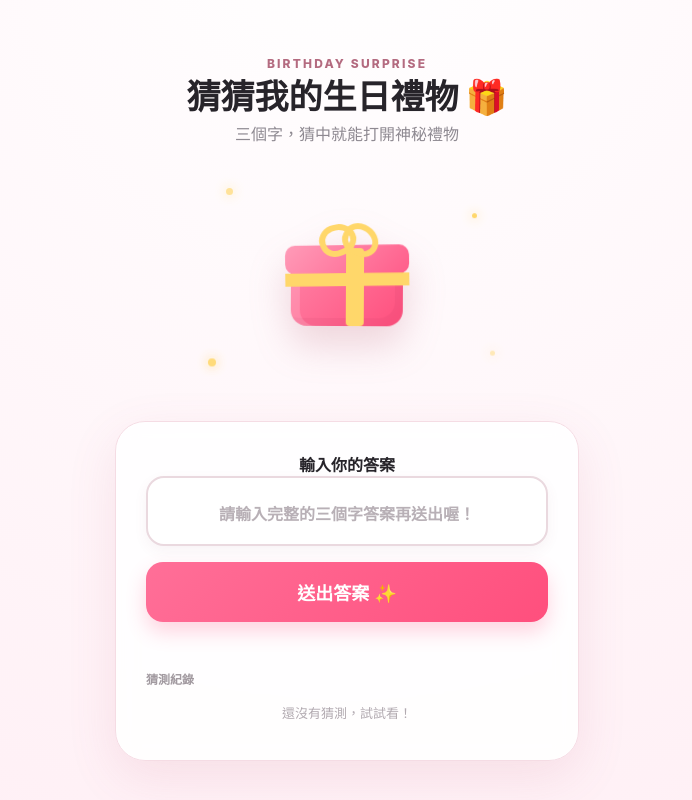
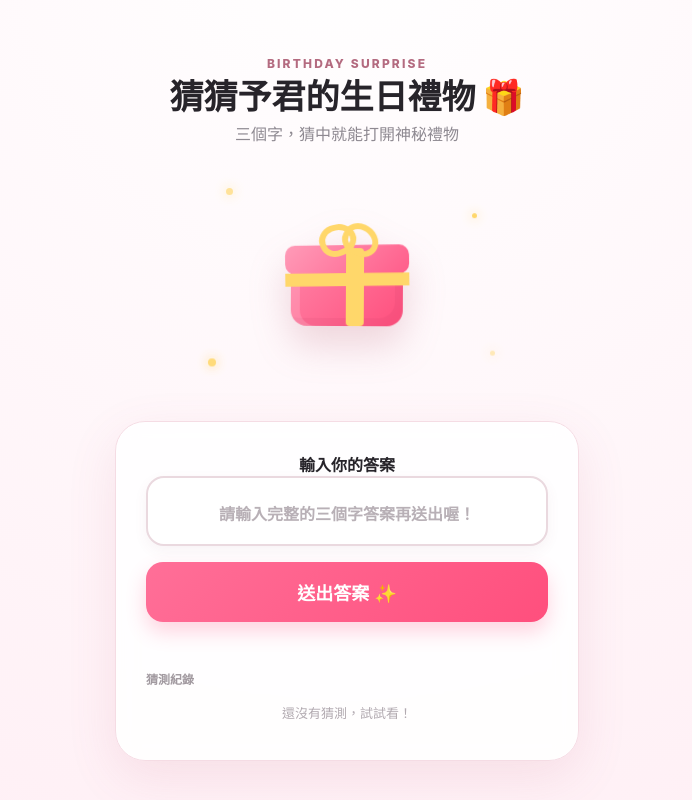
Before and after one commit to YuJunShengZhan/birthday_gift0826, a plain HTML site: page index.html in a window 1280 px wide. Shown: the whole page, without its empty margins (293-985 px from the left). Drawn offline with Linux system fonts and the light colour scheme.

Commit message:
Add files via upload

```diff
--- a/index.html
+++ b/index.html
@@ -70,7 +70,7 @@ html{font-size:16px}
 </head>
 <body>
 <div class="app">
-  <header class="top"><div class="eyebrow">BIRTHDAY SURPRISE</div><div class="title">猜猜我的生日禮物 🎁</div><p class="sub">三個字，猜中就能打開神秘禮物</p></header>
+  <header class="top"><div class="eyebrow">BIRTHDAY SURPRISE</div><div class="title">猜猜予君的生日禮物 🎁</div><p class="sub">三個字，猜中就能打開神秘禮物</p></header>
   <section class="gift-stage" aria-label="會動的禮物盒">
     <span class="spark s1"></span><span class="spark s2"></span><span class="spark s3"></span><span class="spark s4"></span>
     <div class="gift" id="gift"><div class="box"><div class="ribbon-v"></div></div><div class="lid"><div class="ribbon-h"></div></div><div class="bow"></div></div>
```
